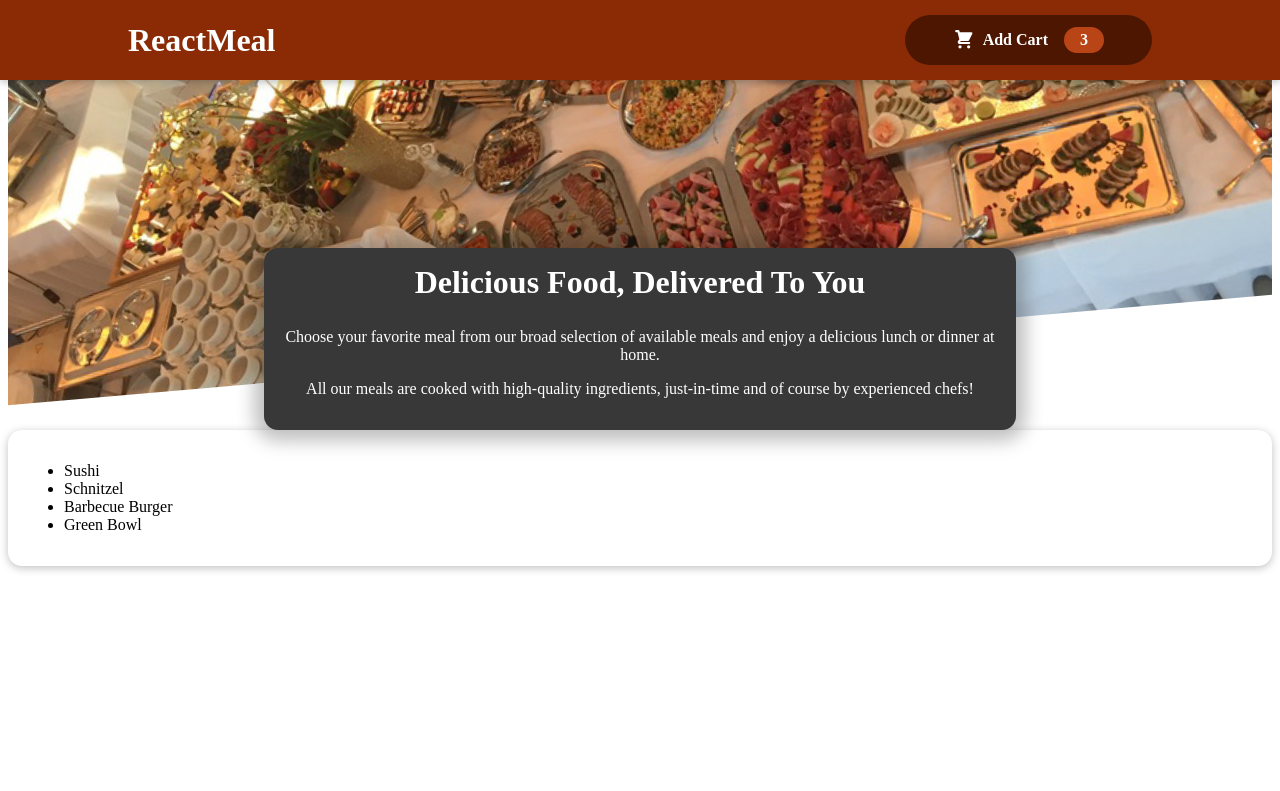
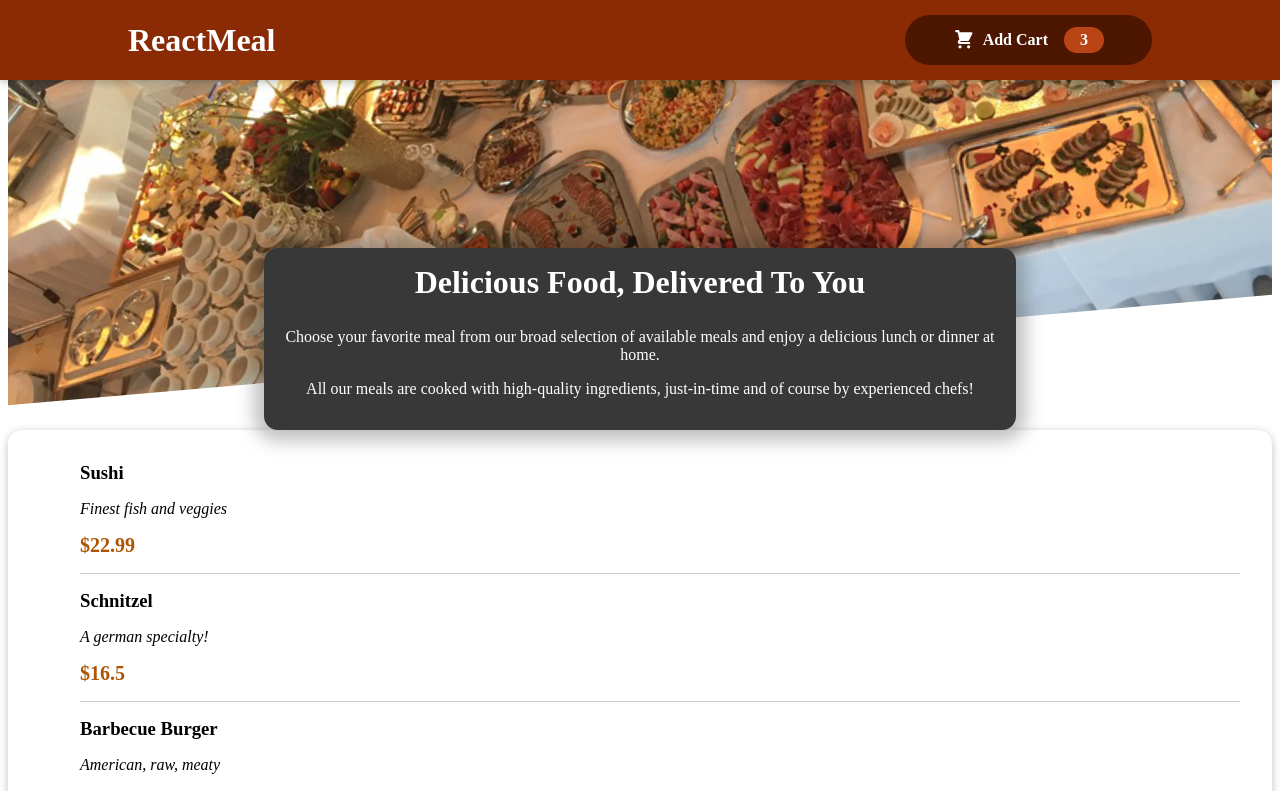
Before and after one commit to Yash1Hingu/ReactFood, a React (Create React App) app: page / in a window 1280 px wide. Shown: the top 791 px of the page. Built offline with nearby package versions, Linux system fonts and the light colour scheme.

Commit message:
ADD -- MealsItem Components

```diff
--- a/src/components/Meals/AvailableMeals.js
+++ b/src/components/Meals/AvailableMeals.js
@@ -1,4 +1,5 @@
 import classes from './AvailableMeals.module.css';
+import MealsItem from './MealsItem/MealsItem'
 import Card from '../UI/Card'
 const DUMMY_MEALS = [
     {
@@ -28,9 +29,14 @@
 ];
 const AvailableMeals = () => {
     const meals = DUMMY_MEALS.map(meal =>
-        <li key={meal.id}>
+        <MealsItem
+        key={meal.id}
+        name={meal.name}
+        description={meal.description}
+        price={meal.price}
+        >
             {meal.name}
-        </li>
+        </MealsItem>
     );
 
     return (
--- /dev/null
+++ b/src/components/Meals/MealsItem/MealsItem.js
@@ -0,0 +1,16 @@
+import classes from './MealsItem.module.css'
+const MealsItem = props => {
+    const price = `$${props.price}`
+    return <li className={classes.meal}>
+        <div>
+            <h3>{props.name}</h3>
+            <p className={classes.description}>{props.description}</p>
+            <div className={classes.price}>{price}</div>
+        </div>
+        <div>
+
+        </div>
+    </li>
+}
+
+export default MealsItem;
--- /dev/null
+++ b/src/components/Meals/MealsItem/MealsItem.module.css
@@ -0,0 +1,22 @@
+.meal {
+    display: flex;
+    justify-content: space-between;
+    margin: 1rem;
+    padding-bottom: 1rem;
+    border-bottom: 1px solid #ccc;
+}
+
+.meal h3 {
+    margin: 0 0 0.25rem 0;
+}
+
+.description {
+    font-style: italic;
+}
+
+.price {
+    margin-top: 0.25rem;
+    font-weight: bold;
+    color: #ad5502;
+    font-size: 1.25rem;
+}
```
Also changed, not shown: src/components/Meals/MealsItem/MealsForm.js (added), src/components/Meals/MealsItem/MealsForm.module.css (added).
